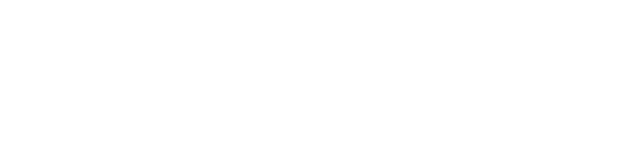
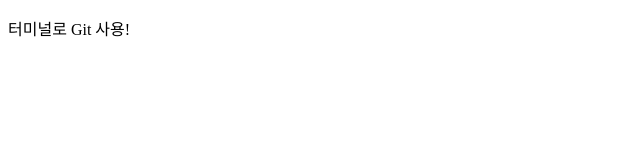
Before and after one commit to coolsteve082/GitTest, a plain HTML site: page index.html in a window 1280 px wide. Shown: the whole page, without its empty margins (0-640 px from the left). Drawn offline with Linux system fonts and the light colour scheme.

Commit message:
터미널에서 커밋

```diff
--- a/index.html
+++ b/index.html
@@ -6,6 +6,6 @@
     <title>나는 다른 사람이야</title>
 </head>
 <body>
-
+   <p>터미널로 Git 사용!</p>
 </body>
 </html>
```
